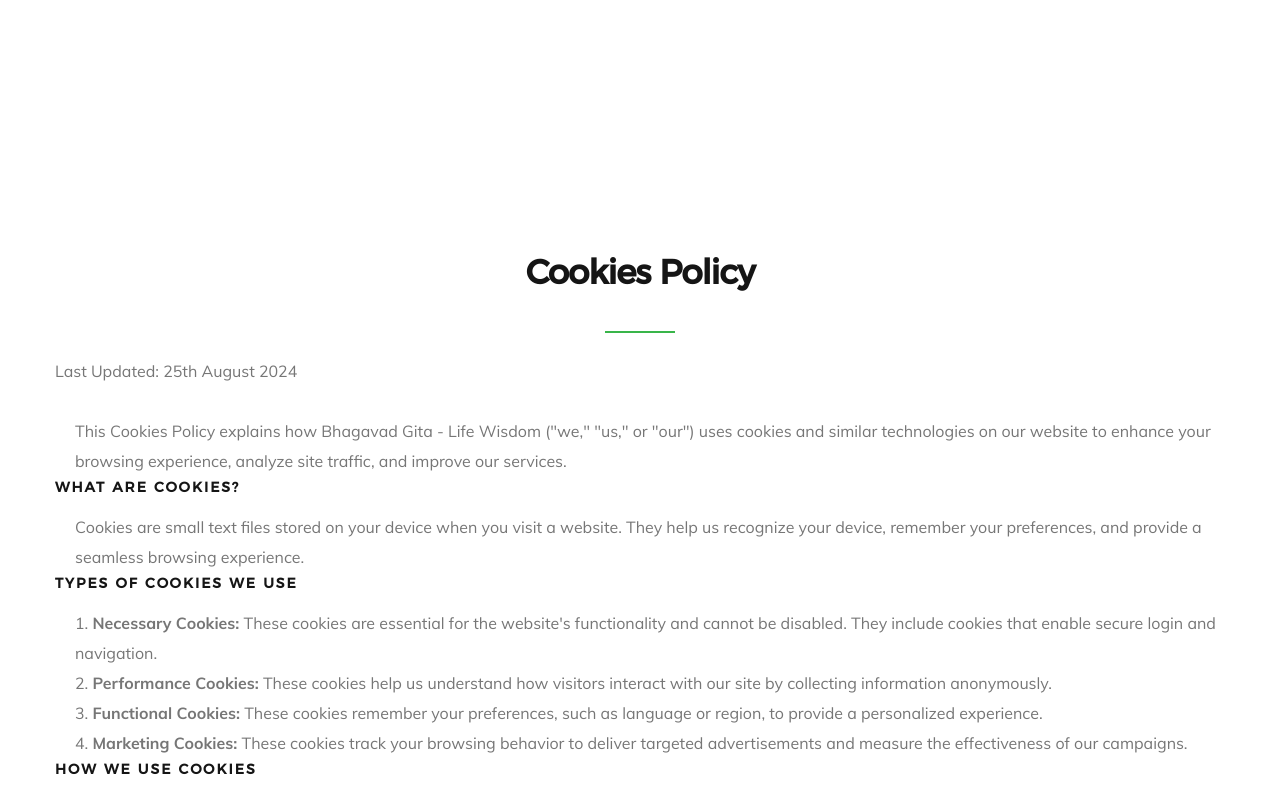
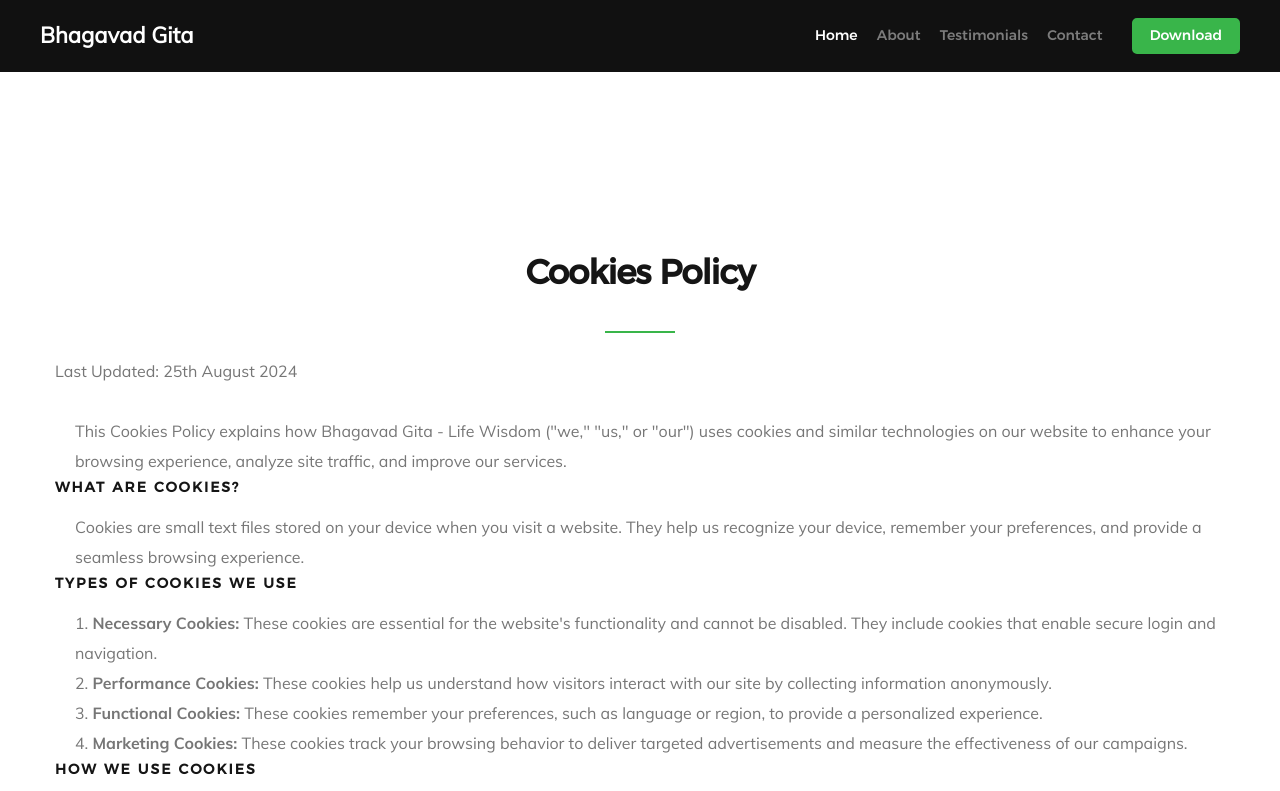
Before and after one commit to Gauravp15/bhagavadgitaapp, a plain HTML site: page cookies-policy.html in a window 1280 px wide. Shown: the top 791 px of the page. Drawn offline with Linux system fonts and the light colour scheme.

Commit message:
Added header to policy pages

```diff
--- a/cookies-policy.html
+++ b/cookies-policy.html
@@ -37,6 +37,28 @@
 
 </head>
 <body>
+    <!-- header
+   ================================================== -->
+   <header id="header">
+
+    <div class="header-logo">
+     <a href="index.html">Bhagavad Gita</a>
+ </div>
+
+    <nav id="header-nav-wrap">
+     <ul class="header-main-nav">
+         <li class="current"><a class="smoothscroll"  href="index.html#home" title="home">Home</a></li>
+         <li><a class="smoothscroll"  href="index.html#about" title="about">About</a></li>
+         <li><a class="smoothscroll"  href="index.html#testimonials" title="testimonials">Testimonials</a></li>
+         <li><a href="mailto:gauravprabhu15@gmail.com" title="contact">Contact</a></li>
+     </ul>
+
+     <a href="index.html#download" class="smoothscroll button button-primary cta" title="sign-up">Download</a>
+ </nav>
+
+ <a class="header-menu-toggle" href="#"><span>Menu</span></a>
+
+</header> <!-- /header -->
     <section id="about">
         <div class="about-how row">
             <h1 class="intro-header aos-init aos-animate" data-aos="fade-up">Cookies Policy</h1>
```
Also changed, not shown: privacy-policy.html (+22 -0 lines).
